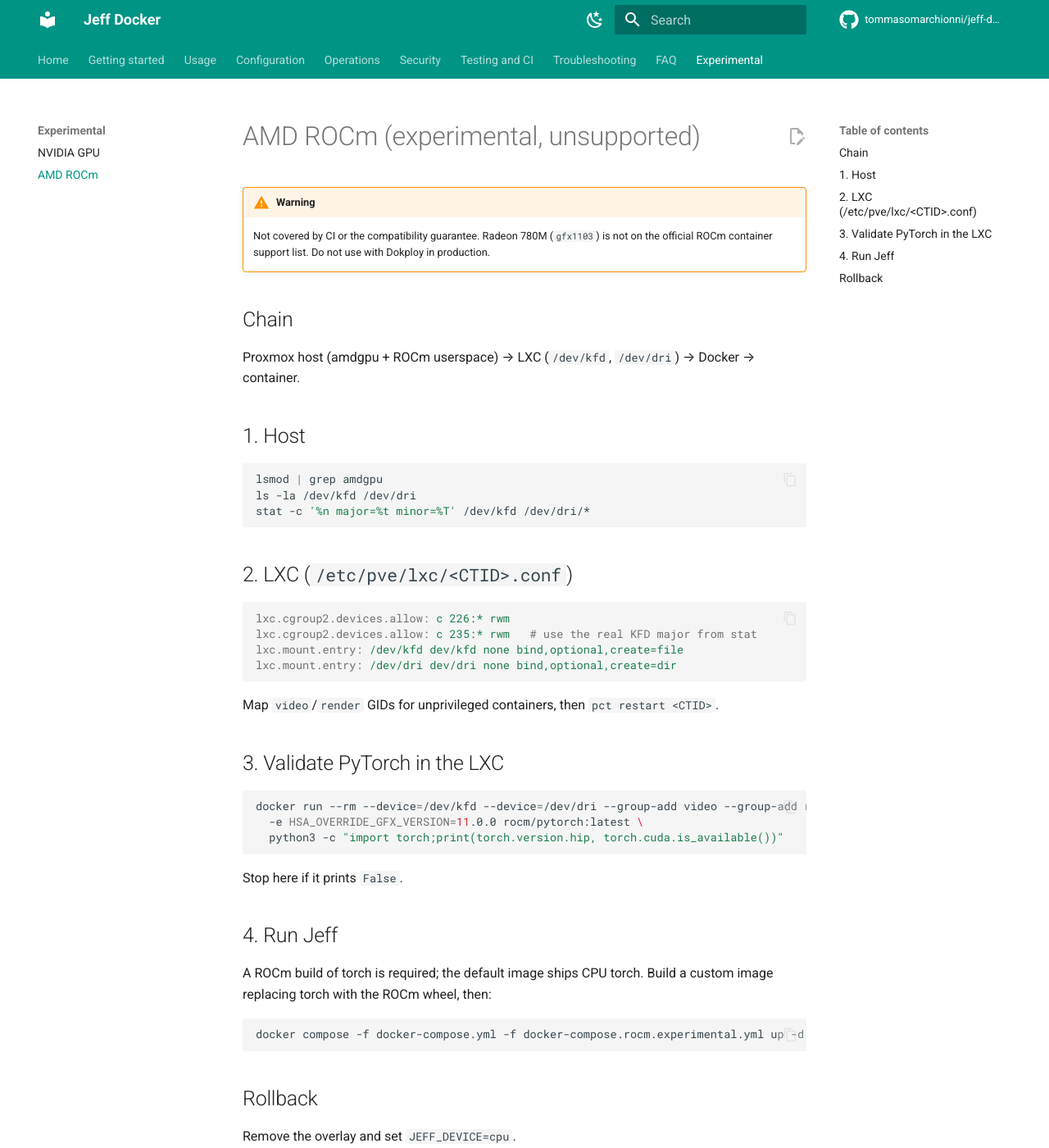
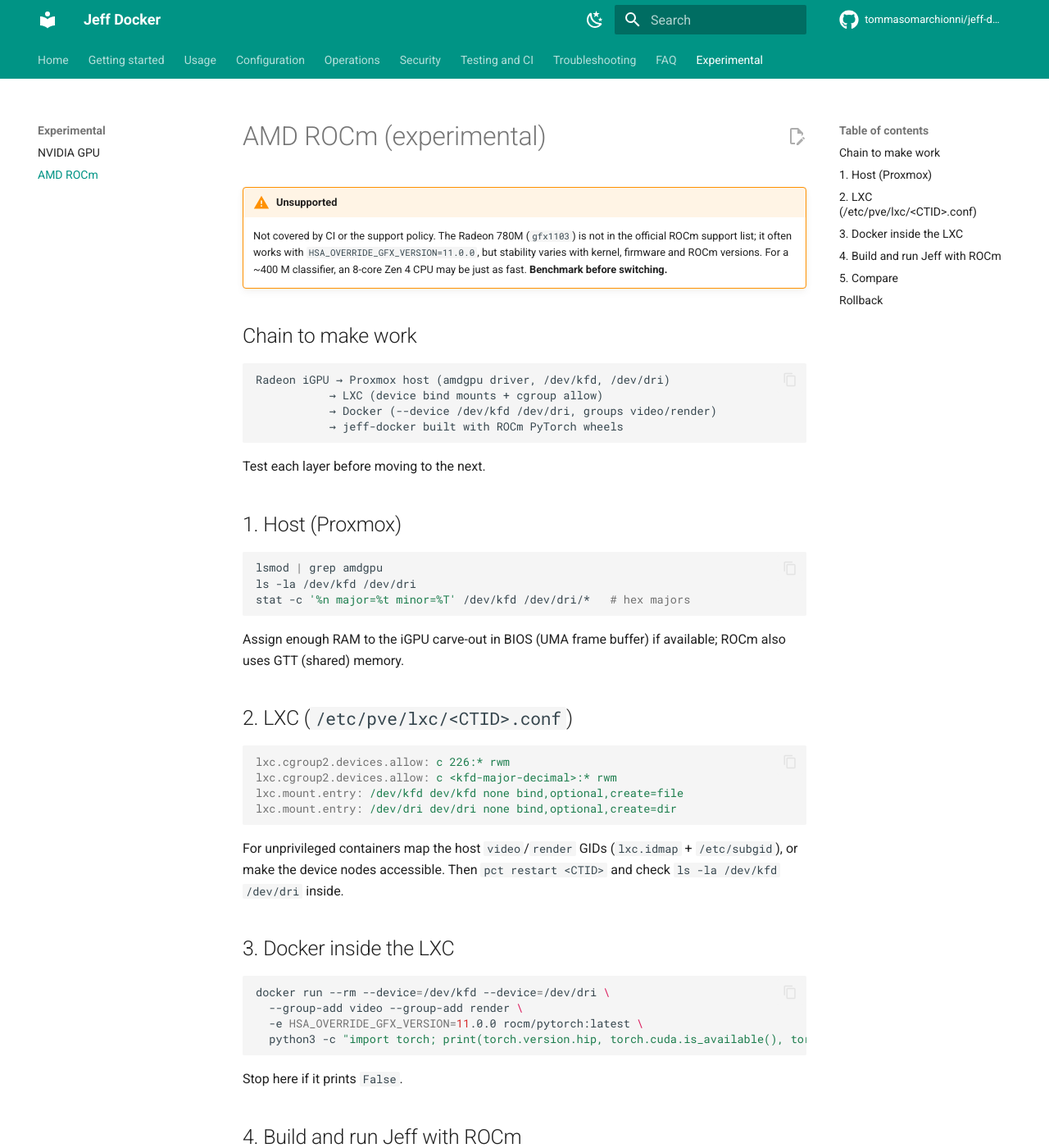
Before and after one commit to tommasomarchionni/jeff-docker, an MkDocs documentation site: the page built from docs/experimental/amd-rocm.md, in a window 1280 px wide and 1400 px high. Shown: the whole window at 82% size. Built offline with MkDocs 1.6.1 and Material for MkDocs 9.7.7, drawn with Linux system fonts in a browser that asks for light colours; comment, search, counter and statistics services are not loaded; some of the changed text lies outside the part shown.

Commit message:
docs: experimental NVIDIA and AMD ROCm guides

````diff
--- a/docs/experimental/amd-rocm.md
+++ b/docs/experimental/amd-rocm.md
@@ -1,51 +1,81 @@
-# AMD ROCm (experimental, unsupported)
+# AMD ROCm (experimental)
 
-!!! warning
-    Not covered by CI or the compatibility guarantee. Radeon 780M (`gfx1103`) is not on the
-    official ROCm container support list. Do not use with Dokploy in production.
+!!! warning "Unsupported"
+    Not covered by CI or the support policy. The Radeon 780M (`gfx1103`)
+    is not in the official ROCm support list; it often works with
+    `HSA_OVERRIDE_GFX_VERSION=11.0.0`, but stability varies with kernel,
+    firmware and ROCm versions. For a ~400 M classifier, an 8-core Zen 4
+    CPU may be just as fast. **Benchmark before switching.**
 
-## Chain
+## Chain to make work
 
-Proxmox host (amdgpu + ROCm userspace) → LXC (`/dev/kfd`, `/dev/dri`) → Docker → container.
+```text
+Radeon iGPU → Proxmox host (amdgpu driver, /dev/kfd, /dev/dri)
+           → LXC (device bind mounts + cgroup allow)
+           → Docker (--device /dev/kfd /dev/dri, groups video/render)
+           → jeff-docker built with ROCm PyTorch wheels
+```
 
-## 1. Host
+Test each layer before moving to the next.
+
+## 1. Host (Proxmox)
 
 ```bash
 lsmod | grep amdgpu
 ls -la /dev/kfd /dev/dri
-stat -c '%n major=%t minor=%T' /dev/kfd /dev/dri/*
+stat -c '%n major=%t minor=%T' /dev/kfd /dev/dri/*   # hex majors
 ```
+
+Assign enough RAM to the iGPU carve-out in BIOS (UMA frame buffer) if
+available; ROCm also uses GTT (shared) memory.
 
 ## 2. LXC (`/etc/pve/lxc/<CTID>.conf`)
 
 ```ini
 lxc.cgroup2.devices.allow: c 226:* rwm
-lxc.cgroup2.devices.allow: c 235:* rwm   # use the real KFD major from stat
+lxc.cgroup2.devices.allow: c <kfd-major-decimal>:* rwm
 lxc.mount.entry: /dev/kfd dev/kfd none bind,optional,create=file
 lxc.mount.entry: /dev/dri dev/dri none bind,optional,create=dir
 ```
 
-Map `video`/`render` GIDs for unprivileged containers, then `pct restart <CTID>`.
+For unprivileged containers map the host `video`/`render` GIDs
+(`lxc.idmap` + `/etc/subgid`), or make the device nodes accessible.
+Then `pct restart <CTID>` and check `ls -la /dev/kfd /dev/dri` inside.
 
-## 3. Validate PyTorch in the LXC
+## 3. Docker inside the LXC
 
 ```bash
-docker run --rm --device=/dev/kfd --device=/dev/dri --group-add video --group-add render \
+docker run --rm --device=/dev/kfd --device=/dev/dri \
+  --group-add video --group-add render \
   -e HSA_OVERRIDE_GFX_VERSION=11.0.0 rocm/pytorch:latest \
-  python3 -c "import torch;print(torch.version.hip, torch.cuda.is_available())"
+  python3 -c "import torch; print(torch.version.hip, torch.cuda.is_available(), torch.cuda.get_device_name(0) if torch.cuda.is_available() else '')"
 ```
 
 Stop here if it prints `False`.
 
-## 4. Run Jeff
-
-A ROCm build of torch is required; the default image ships CPU torch. Build a custom image
-replacing torch with the ROCm wheel, then:
+## 4. Build and run Jeff with ROCm
 
 ```bash
+git clone https://github.com/tommasomarchionni/jeff-docker.git && cd jeff-docker
+cp .env.example .env    # set JEFF_API_KEYS
 docker compose -f docker-compose.yml -f docker-compose.rocm.experimental.yml up -d --build
+docker compose logs -f jeff   # expect device=cuda in the backend line
 ```
+
+The overlay builds with `TORCH_INDEX_URL=https://download.pytorch.org/whl/rocm7.2`
+(several GB larger than the CPU image), sets `JEFF_DEVICE=cuda` (PyTorch
+ROCm exposes HIP as `cuda`), the GFX override and the devices.
+
+On Dokploy use Mode B (build from source) with both files merged into one
+compose file in the raw editor; keep it in a separate service from your
+CPU deployment.
+
+## 5. Compare
+
+Run the [benchmark](../performance.md#benchmark) with CPU and ROCm, same
+payloads. Keep ROCm only if p95 latency or throughput improves clearly.
 
 ## Rollback
 
-Remove the overlay and set `JEFF_DEVICE=cpu`.
+Remove the overlay, `docker compose up -d --build` (CPU image), or redeploy
+the prebuilt CPU image.
````
Also changed, not shown: docs/experimental/nvidia-gpu.md (added, +34 -0 lines).
